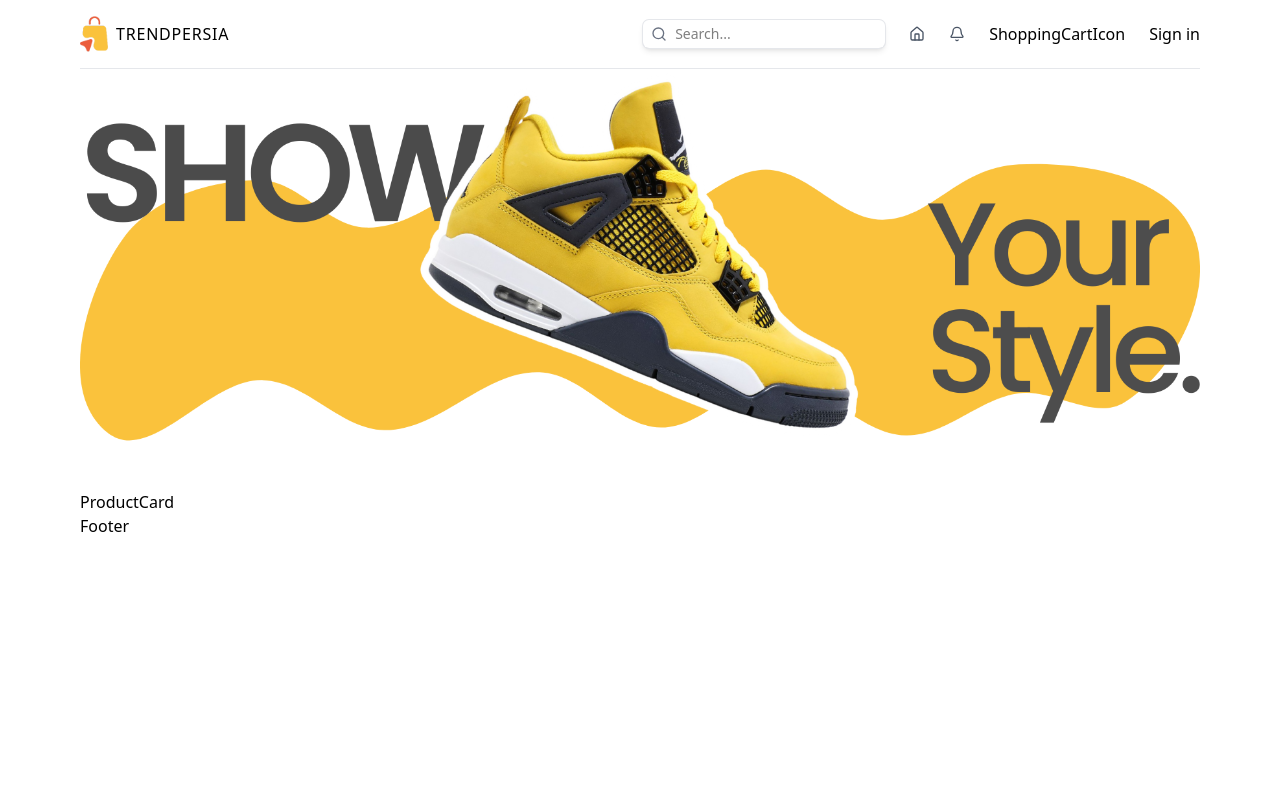
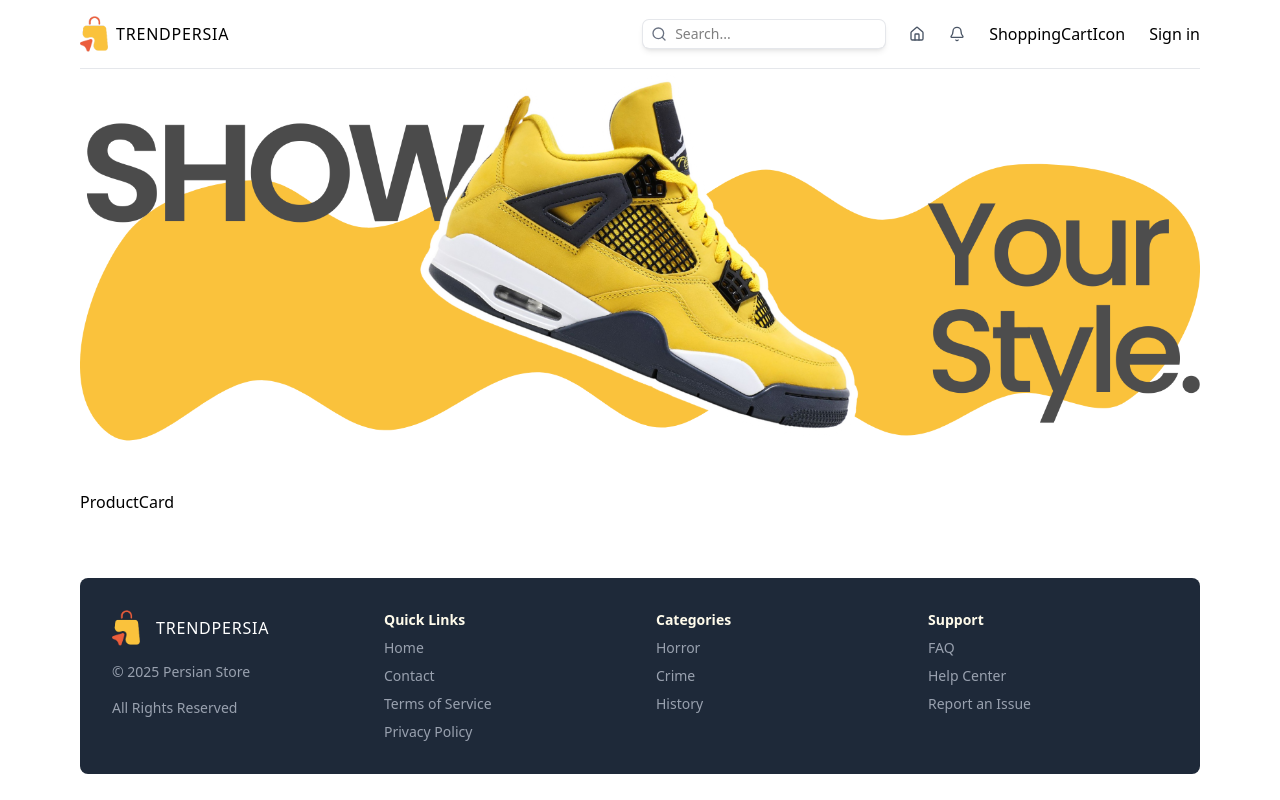
Before and after one commit to danial137/exercies, a Next.js app: page / in a window 1280 px wide. Built offline with nearby package versions, Linux system fonts and the light colour scheme.

Commit message:
add footer

```diff
--- a/src/components/Footer.tsx
+++ b/src/components/Footer.tsx
@@ -1,9 +1,80 @@
-import React from 'react'
+import Link from "next/link";
+import Image from "next/image";
 
 const Footer = () => {
+  const linkSections = [
+    {
+      title: "Quick Links",
+      links: [
+        { name: "Home", href: "/" },
+        { name: "Contact", href: "/contact" },
+        { name: "Terms of Service", href: "/terms" },
+        { name: "Privacy Policy", href: "/privacy" },
+      ],
+    },
+    {
+      title: "Categories",
+      links: [
+        { name: "Horror", href: "/category/horror" },
+        { name: "Crime", href: "/category/crime" },
+        { name: "History", href: "/category/history" },
+      ],
+    },
+    {
+      title: "Support",
+      links: [
+        { name: "FAQ", href: "/faq" },
+        { name: "Help Center", href: "/help" },
+        { name: "Report an Issue", href: "/report" },
+      ],
+    },
+  ];
+
   return (
-    <div>Footer</div>
-  )
-}
+    <footer className="mt-16 bg-gray-800 p-8 rounded-lg">
+      <div className="max-w-6xl mx-auto grid gap-8 sm:grid-cols-2 md:grid-cols-4">
 
-export default Footer
+        {/* Logo + Copyright */}
+        <div className="flex flex-col items-center md:items-start gap-4">
+          <Link href="/" className="flex items-center gap-2">
+            <Image
+              src="/logo.png"
+              alt="Trend Persia"
+              width={36}
+              height={36}
+              className="w-8 h-8 md:w-9 md:h-9"
+            />
+            <p className="hidden md:block text-md font-medium tracking-wider text-white">
+              TRENDPERSIA
+            </p>
+          </Link>
+          <p className="text-sm text-gray-400">© 2025 Persian Store</p>
+          <p className="text-sm text-gray-400">All Rights Reserved</p>
+        </div>
+
+        {/* Links */}
+        {linkSections.map((section, idx) => (
+          <div
+            key={idx}
+            className="flex flex-col gap-2 text-center md:text-left"
+          >
+            <p className="text-sm font-semibold text-amber-50">
+              {section.title}
+            </p>
+            {section.links.map((link, i) => (
+              <Link
+                key={i}
+                href={link.href}
+                className="text-sm text-gray-400 hover:text-amber-200 transition-colors"
+              >
+                {link.name}
+              </Link>
+            ))}
+          </div>
+        ))}
+      </div>
+    </footer>
+  );
+};
+
+export default Footer;
```
